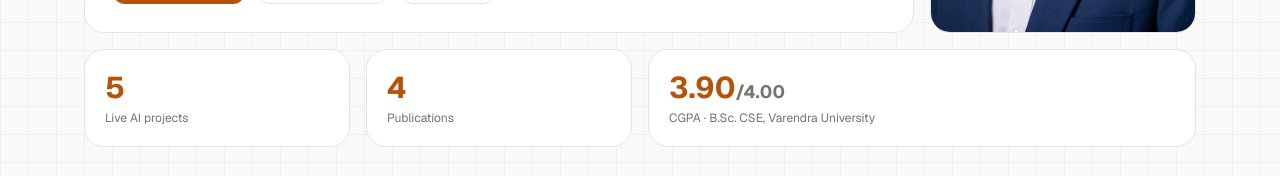
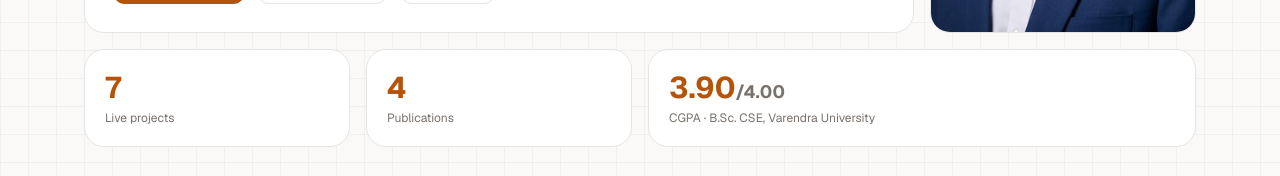
Before and after one commit to karimulislambd/portfolio, a Next.js app: page / in a window 1280 px wide. Shown: the part 510-686 px from the top of the page. Built offline with nearby package versions, Linux system fonts and the light colour scheme.

Commit message:
Stat tiles count the project and publication lists (seven live projects)

```diff
--- a/components/Hero.tsx
+++ b/components/Hero.tsx
@@ -1,5 +1,5 @@
 import Image from "next/image";
-import { profile } from "@/lib/data";
+import { profile, projects, publications } from "@/lib/data";
 
 export default function Hero() {
   return (
@@ -50,11 +50,11 @@ export default function Hero() {
 
         {/* Stat tiles */}
         <div className="tile flex flex-col justify-center p-5">
-          <div className="text-3xl font-bold accent-text">5</div>
-          <div className="mt-1 text-xs text-muted">Live AI projects</div>
+          <div className="text-3xl font-bold accent-text">{projects.length}</div>
+          <div className="mt-1 text-xs text-muted">Live projects</div>
         </div>
         <div className="tile flex flex-col justify-center p-5">
-          <div className="text-3xl font-bold accent-text">4</div>
+          <div className="text-3xl font-bold accent-text">{publications.length}</div>
           <div className="mt-1 text-xs text-muted">Publications</div>
         </div>
         <div className="tile col-span-2 flex flex-col justify-center p-5 sm:col-span-2">
```
